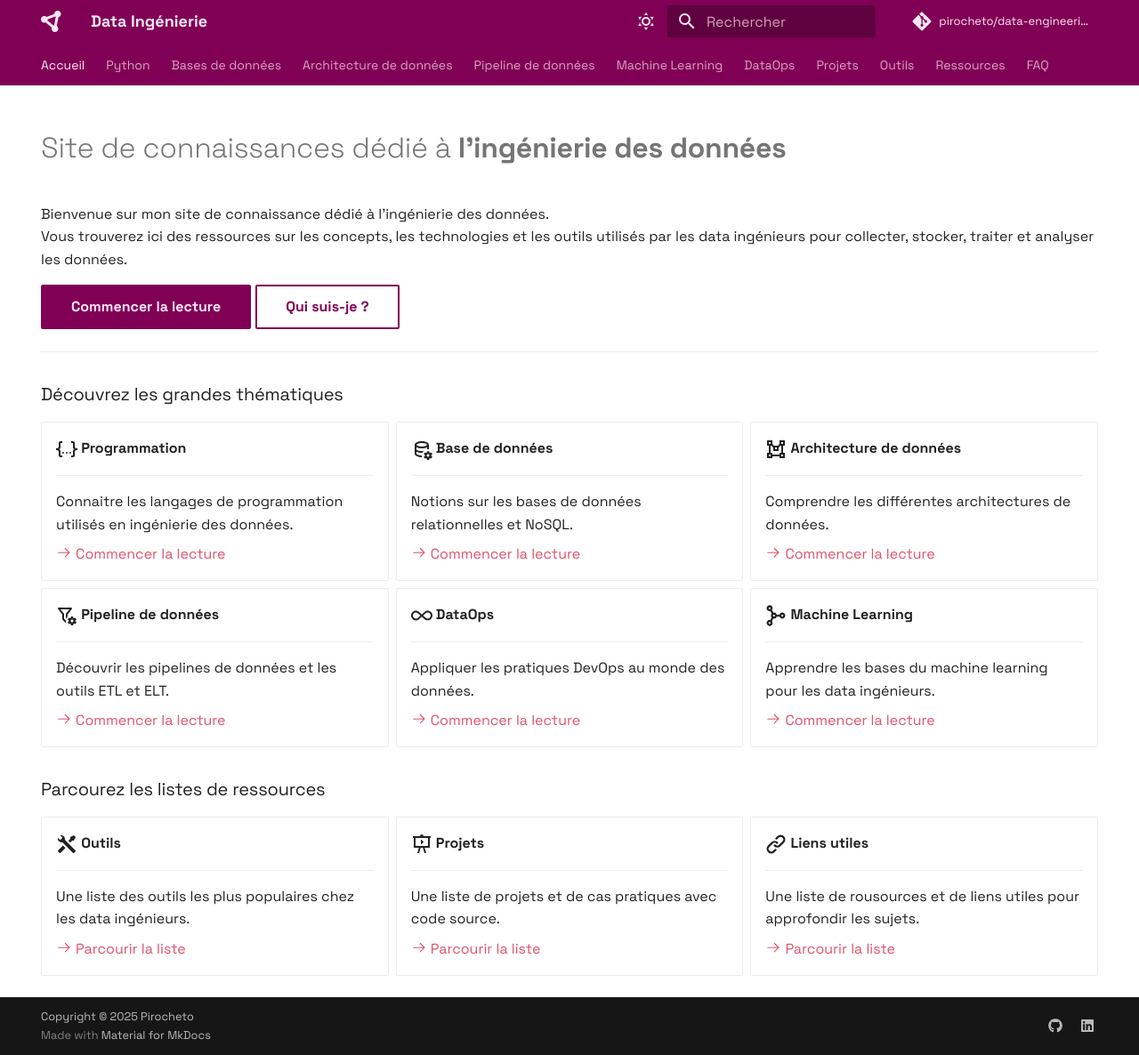
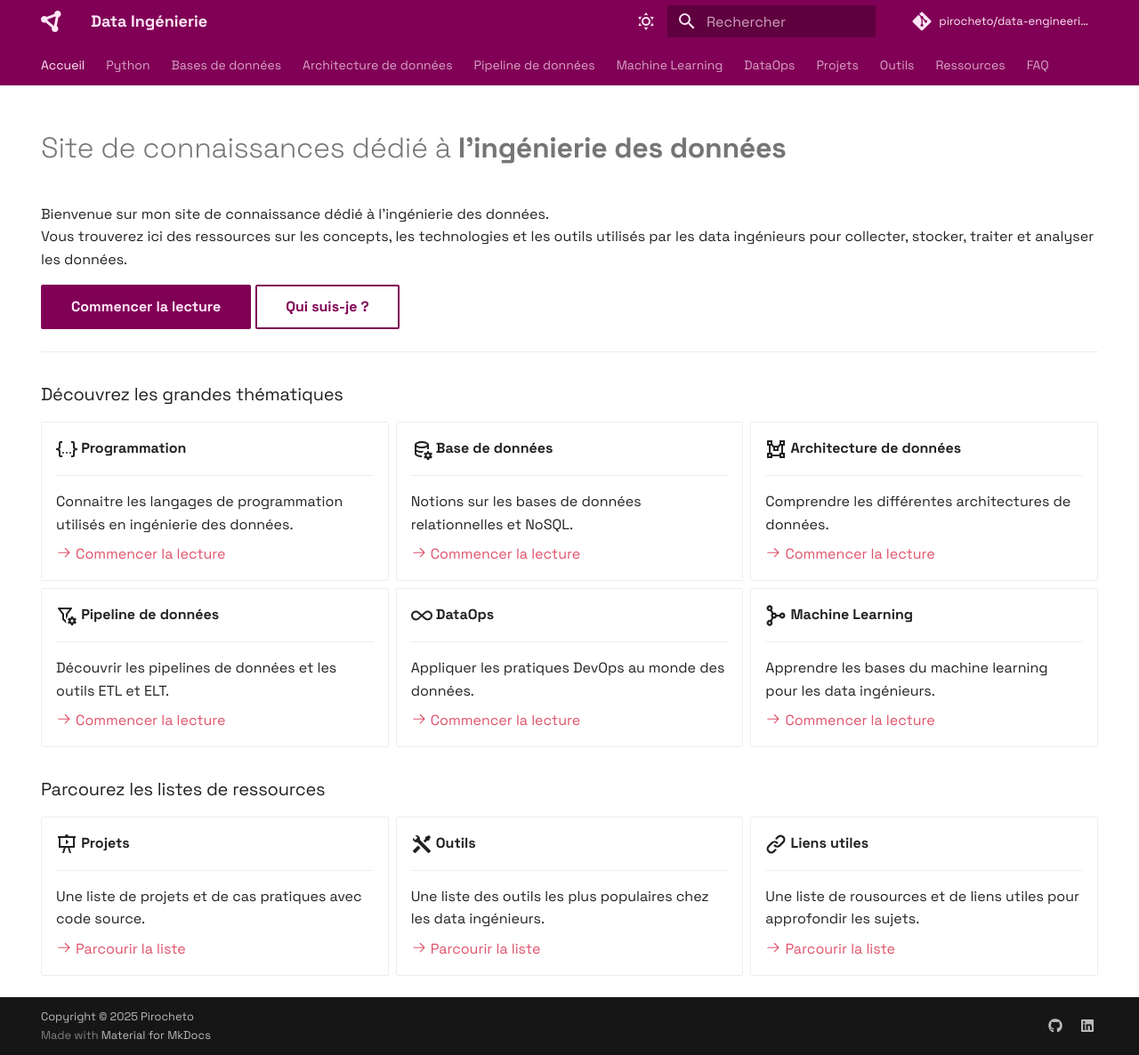
Before and after one commit to pirocheto/data-engineering-knowledge, an MkDocs documentation site: the page built from docs/index.md, in a window 1280 px wide and 1186 px high. Shown: the whole window at 89% size. Built offline with MkDocs 1.6.1 and Material for MkDocs 9.7.7, drawn with Linux system fonts in a browser that asks for light colours; plug-ins that fetch from the network failed and are left out; comment, search, counter and statistics services are not loaded; some of the changed lines change nothing that is shown.

Commit message:
change section order

```diff
--- a/docs/index.md
+++ b/docs/index.md
@@ -85,14 +85,6 @@ Qui suis-je ?
 <div class="grid cards" markdown>
 
 <!-- prettier-ignore-start -->
--  :material-tools:{ .lg .middle } __Outils__
-
-    ---
-
-    Une liste des outils les plus populaires chez les data ingénieurs.
-
-    [:octicons-arrow-right-24: Parcourir la liste](tools/)
-
 -  :material-presentation-play:{ .lg .middle } __Projets__
 
     ---
@@ -101,6 +93,13 @@ Qui suis-je ?
 
     [:octicons-arrow-right-24: Parcourir la liste](resources/)
 
+-  :material-tools:{ .lg .middle } __Outils__
+
+    ---
+
+    Une liste des outils les plus populaires chez les data ingénieurs.
+
+    [:octicons-arrow-right-24: Parcourir la liste](tools/)
 
 -  :octicons-link-16:{ .lg .middle } __Liens utiles__
 
```
